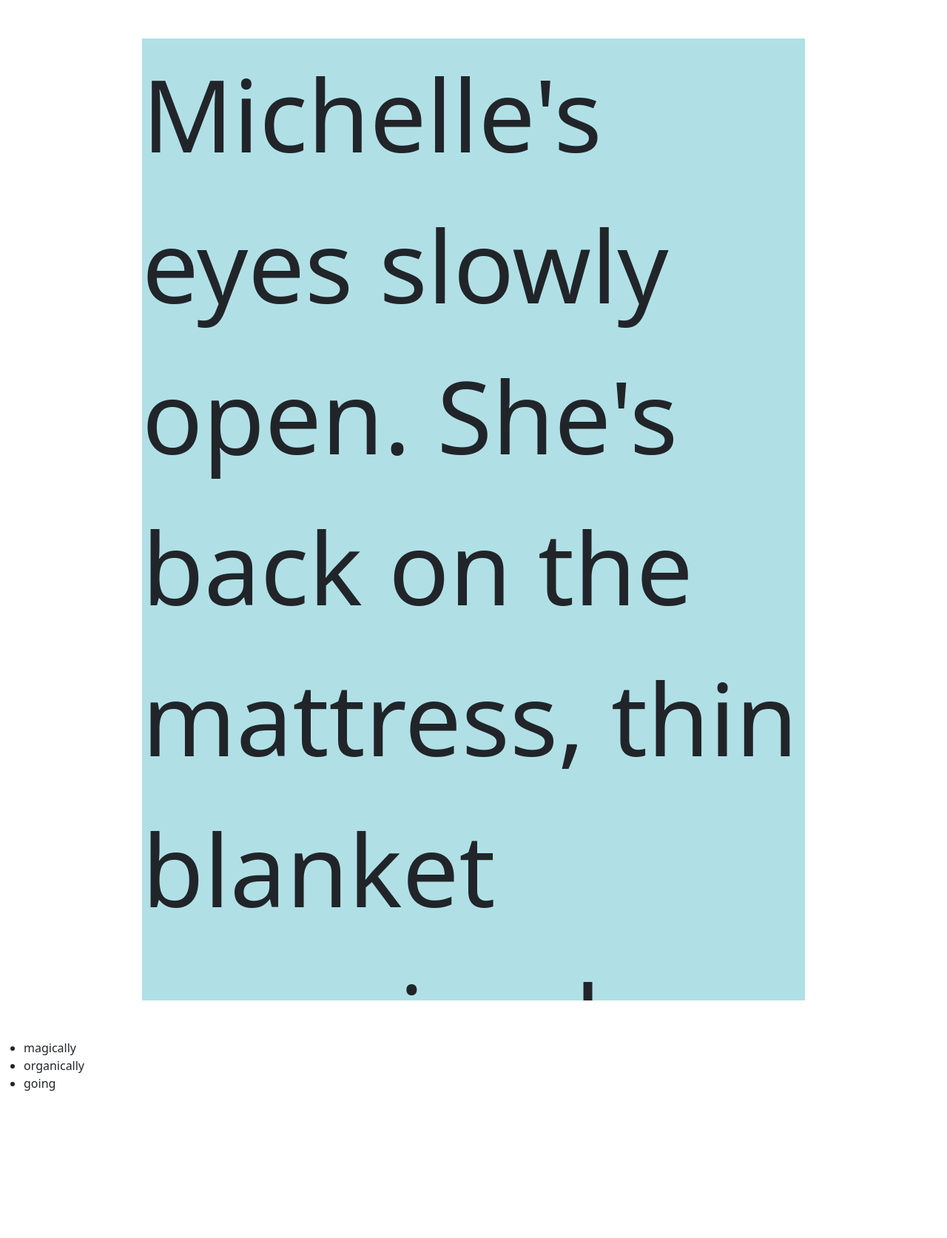
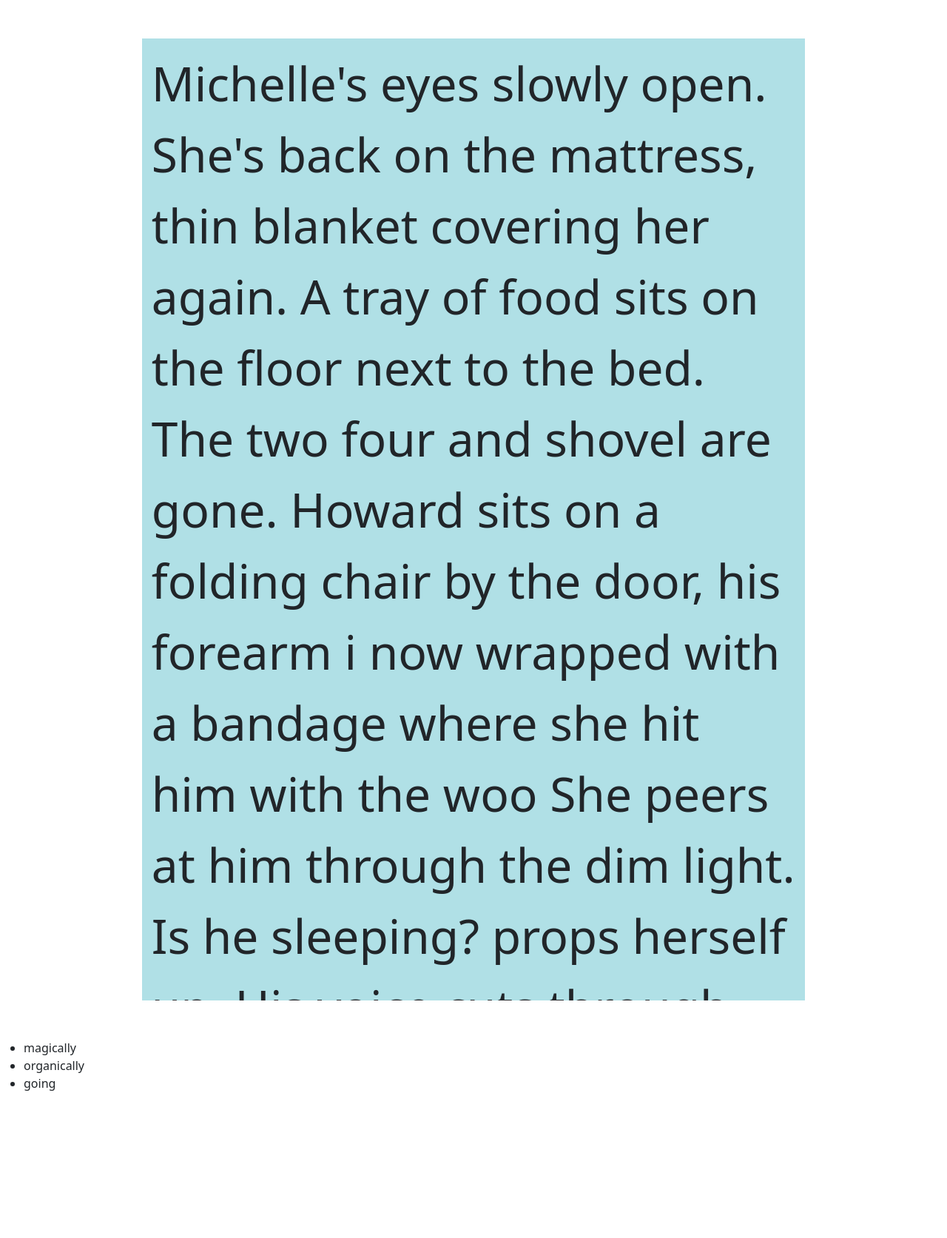
Before and after one commit to Leahie/NovaLang, a Flask app: page / in a window 1280 px wide. Shown: the part 56-1729 px from the top of the page at 74% size. Run offline with Flask 3, Linux system fonts and the light colour scheme.

Commit message:
indent, zooming, css
indented home.html (more readable, ig); zooming functionality incorperated; differentiate css for text and text-corpus

```diff
--- a/static/css/style.css
+++ b/static/css/style.css
@@ -7,7 +7,10 @@ h1{
     margin: 2vh auto;
     inline-size: 70%;
     overflow: scroll;
-    /*overflow-wrap: break-word; */
-    font-size: 8.5em;
     background-color: powderblue;
 }
+
+#text-corpus {
+    padding: 1vw;
+    font-size: 5vw;
+}
--- /dev/null
+++ b/static/js/zoom.js
@@ -0,0 +1,21 @@
+// zoom.js
+// description: zooming in/out functionality
+
+let zoom = true;
+let container = document.getElementById("text");
+let text = document.getElementById("text-corpus");
+
+window.addEventListener('keydown', e => {
+    switch (e.key) {
+        case ' ':
+        if (zoom == true){
+            zoom = false;
+            text.style = 'font-size: 1.5vw'
+        }
+
+        else if (zoom == false){
+            zoom = true;
+            text.style = 'font-size: 5vw'
+        }
+    }
+});
--- a/templates/home.html
+++ b/templates/home.html
@@ -9,14 +9,18 @@
     <link href="https://cdn.jsdelivr.net/npm/bootstrap@5.3.2/dist/css/bootstrap.min.css" rel="stylesheet" integrity="sha384-T3c6CoIi6uLrA9TneNEoa7RxnatzjcDSCmG1MXxSR1GAsXEV/Dwwykc2MPK8M2HN" crossorigin="anonymous">
     <script src="https://cdn.jsdelivr.net/npm/bootstrap@5.3.2/dist/js/bootstrap.bundle.min.js" integrity="sha384-C6RzsynM9kWDrMNeT87bh95OGNyZPhcTNXj1NW7RuBCsyN/o0jlpcV8Qyq46cDfL" crossorigin="anonymous"></script>
   </head>
+
+
   <body>
     <!-- NAV BAR -->
     <nav class="navbar navbar-expand-lg bg-body-tertiary">
       <div class="container-fluid">
+
         <a class="navbar-brand" href="/">Nova Lang</a>
         <button class="navbar-toggler" type="button" data-bs-toggle="collapse" data-bs-target="#navbarNavAltMarkup" aria-controls="navbarNavAltMarkup" aria-expanded="false" aria-label="Toggle navigation">
           <span class="navbar-toggler-icon"></span>
         </button>
+
         <div class="collapse navbar-collapse" id="navbarNavAltMarkup">
           <div class="navbar-nav">
             <a class="nav-link active" aria-current="page" href="/">Writer 1</a>
@@ -24,19 +28,25 @@
             <a class="nav-link" href="/">Writer 3 </a>
           </div>
         </div>
+
       </div>
     </nav>
     <!-- MEAT OF THE WEBSITE -->
 
     <div id = "text">
       <p id="text-corpus">{{data.text}}</p>
+    </div>
 
-    </div>
     <ul>
       <li>{{data.modifiers[0]}}</li>
       <li>{{data.modifiers[1]}}</li>
       <li>{{data.modifiers[2]}}</li>
     </ul>
+
     <script src="/static/js/index.js"></script>
+
+    <script src="/static/js/zoom.js"></script>
+
+
   </body>
 </html>
```
Lines whose indentation alone changed are shown as unchanged.
